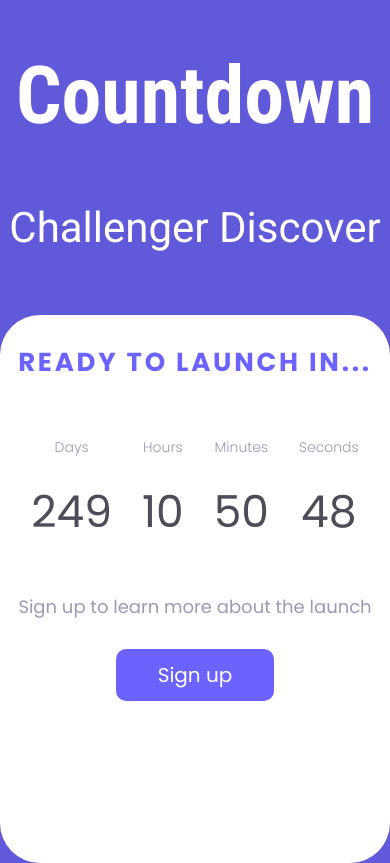
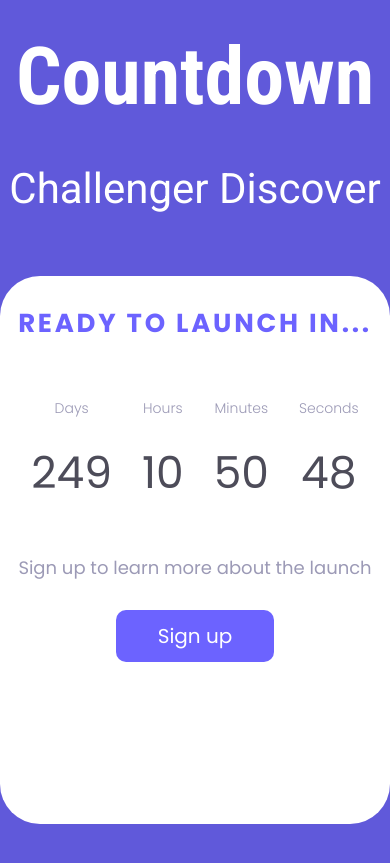
Before and after one commit to Ha3apbl4/Countdown, a plain HTML site: page index.html in a window 390 px wide. Drawn offline with Linux system fonts and the light colour scheme.

Commit message:
Update style.css

```diff
--- a/css/style.css
+++ b/css/style.css
@@ -157,6 +157,7 @@ body {
 		margin: 12px 0 8px;
 		font-size: 80px;
 		margin-bottom: 0;
+		line-height: 130px;
 	}
 	.header__subtitle {
 		font-size: 42px;
```
